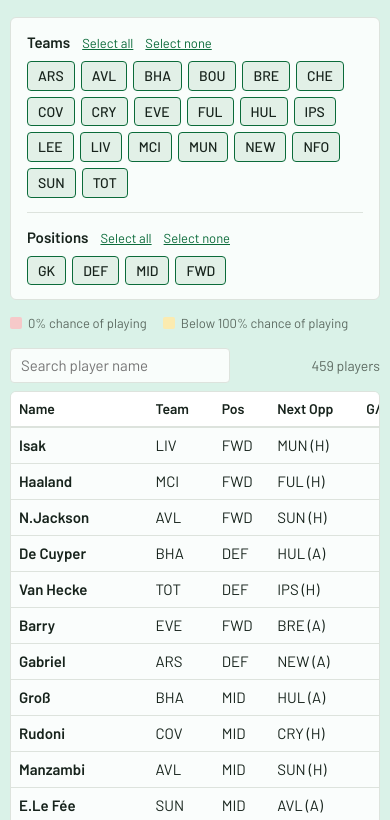
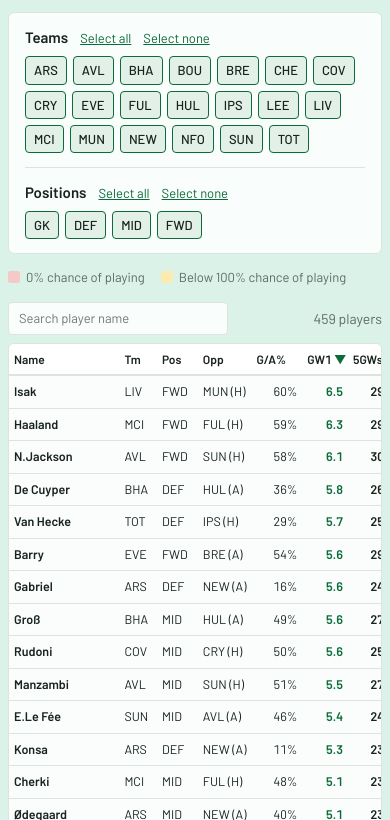
Before and after one commit to aleksasimic1/fpl-projections, a plain HTML site: page index.html in a window 390 px wide. Shown: the part 81-901 px from the top of the page. Drawn offline with nearby package versions, Linux system fonts and the light colour scheme.

Commit message:
Responsiveness

```diff
--- a/index.html
+++ b/index.html
@@ -87,7 +87,7 @@
   .count { color: var(--muted); font-size: 14px; }
 
   .table-wrap { overflow-x: auto; background: var(--surface); border: 1px solid var(--line); border-radius: 6px; }
-  table { border-collapse: collapse; width: 100%; min-width: 640px; }
+  table { border-collapse: collapse; width: 100%; }
   th, td { padding: 8px 12px; text-align: left; white-space: nowrap; }
   th {
     position: sticky; top: 0; background: var(--surface);
@@ -108,12 +108,19 @@
 
   .legend { display: flex; gap: 16px; margin-top: 12px; color: var(--muted); font-size: 13px; flex-wrap: wrap; }
   .swatch { display: inline-block; width: 12px; height: 12px; border-radius: 2px; margin-right: 6px; vertical-align: -1px; }
-  .note { color: var(--muted); font-size: 13px; margin-top: 10px; }
   .error { background: var(--warn-red); padding: 14px 16px; border-radius: 6px; }
-  @media (max-width: 560px) {
-    body { padding: 16px 10px 36px; }
+
+  .short-label { display: none; }
+
+  @media (max-width: 640px) {
+    body { padding: 14px 8px 36px; font-size: 13px; }
     h1 { font-size: 28px; }
-    th, td { padding: 7px 8px; }
+    th, td { padding: 7px 5px; font-size: 12.5px; }
+    th { font-size: 12px; }
+    th .arrow { width: 0.75em; }
+    .full-label { display: none; }
+    .short-label { display: inline; }
+    .chip span { padding: 4px 8px; font-size: 13px; }
   }
 </style>
 </head>
@@ -159,20 +166,18 @@
     </table>
     <div class="empty" id="empty" hidden>No players match the current filters.</div>
   </div>
-
-
 </div>
 
 <script>
 (function () {
   var COLUMNS = [
-    { key: "name",  label: "Name",                     type: "text" },
-    { key: "team",  label: "Team",                     type: "text" },
-    { key: "pos",   label: "Pos",                 type: "pos" },
-    { key: "opp",   label: "Next Opp",            type: "text" },
-    { key: "involve", label: "G/A likelihood (Next GW)", type: "num" },
-    { key: "next1", label: "Projected Pts (Next GW)",  type: "num" },
-    { key: "next5", label: "Projected Pts (Next 5 GWs)", type: "num" }
+    { key: "name",    label: "Name",                       shortLabel: "Name", type: "text" },
+    { key: "team",    label: "Team",                       shortLabel: "Tm",   type: "text" },
+    { key: "pos",     label: "Pos",                        shortLabel: "Pos",  type: "pos" },
+    { key: "opp",     label: "Next Opp",                   shortLabel: "Opp",  type: "text" },
+    { key: "involve", label: "G/A likelihood (Next GW)",   shortLabel: "G/A%", type: "num" },
+    { key: "next1",   label: "Projected Pts (Next GW)",    shortLabel: "GW1",  type: "num" },
+    { key: "next5",   label: "Projected Pts (Next 5 GWs)", shortLabel: "5GWs", type: "num" }
   ];
   var POS_ORDER = { GK: 0, DEF: 1, MID: 2, FWD: 3 };
   var POSITIONS = ["GK", "DEF", "MID", "FWD"];
@@ -227,14 +232,27 @@
     COLUMNS.forEach(function (c) {
       var th = document.createElement("th");
       th.scope = "col";
+      th.title = c.label;
       if (c.type === "num") th.className = "num";
       th.setAttribute("aria-sort",
         state.sortKey === c.key ? (state.sortDir === "asc" ? "ascending" : "descending") : "none");
+
+      var fullSpan = document.createElement("span");
+      fullSpan.className = "full-label";
+      fullSpan.textContent = c.label + " ";
+
+      var shortSpan = document.createElement("span");
+      shortSpan.className = "short-label";
+      shortSpan.textContent = c.shortLabel + " ";
+
       var arrow = document.createElement("span");
       arrow.className = "arrow";
       arrow.textContent = state.sortKey === c.key ? (state.sortDir === "asc" ? "\u25B2" : "\u25BC") : "";
-      th.textContent = c.label + " ";
+
+      th.appendChild(fullSpan);
+      th.appendChild(shortSpan);
       th.appendChild(arrow);
+
       th.addEventListener("click", function () {
         if (state.sortKey === c.key) {
           state.sortDir = state.sortDir === "asc" ? "desc" : "asc";
@@ -254,7 +272,7 @@
     var xNull = x === null || x === undefined, yNull = y === null || y === undefined;
     if (col.type === "num" && (xNull || yNull)) {
       if (xNull && yNull) return a.name.localeCompare(b.name);
-      return xNull ? 1 : -1; // missing values always go to the bottom
+      return xNull ? 1 : -1;
     }
     if (col.type === "num") r = x - y;
     else if (col.type === "pos") r = POS_ORDER[x] - POS_ORDER[y];
```
